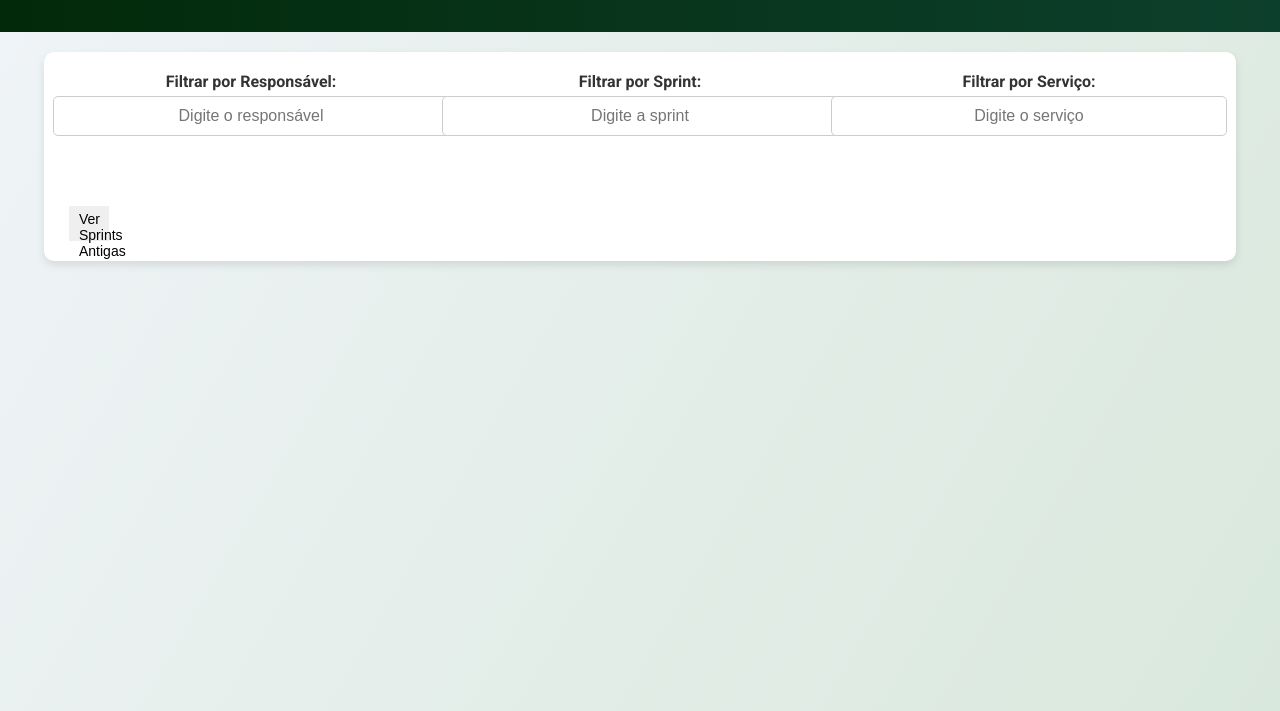
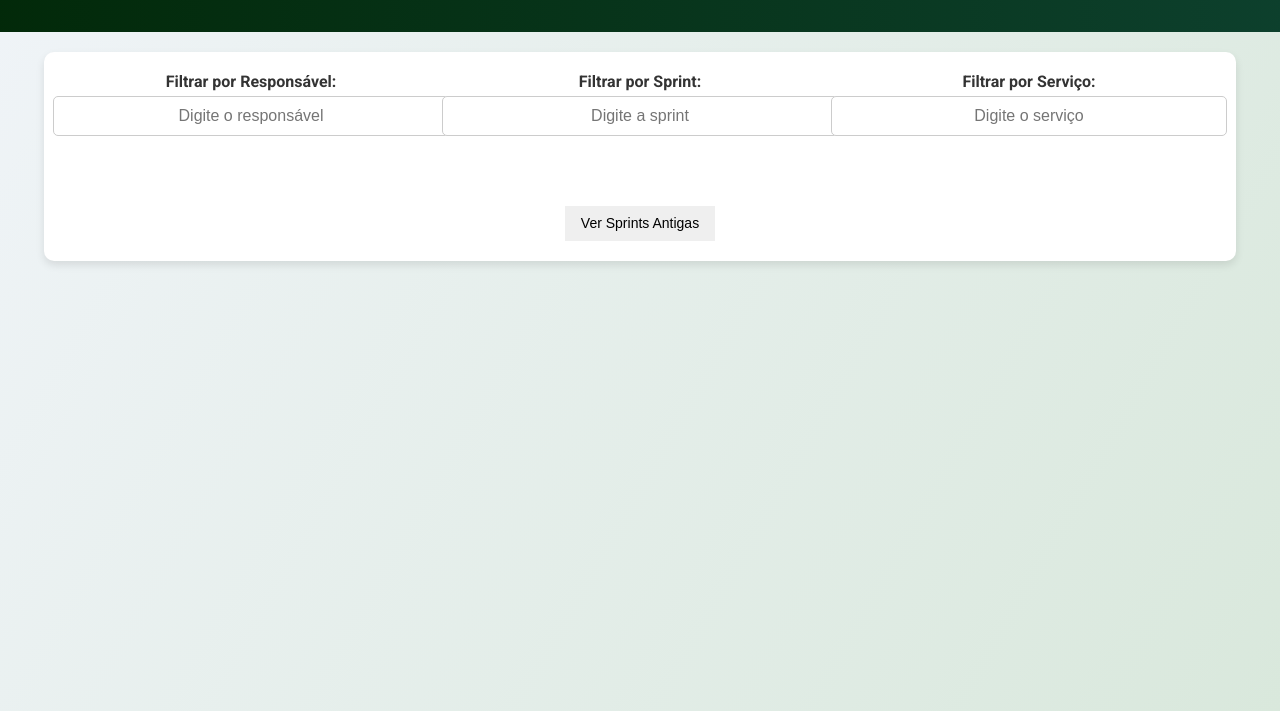
Before and after one commit to PolyanaBatistaa/Chamados, a plain HTML site: page html/exibirext.html in a window 1280 px wide. Shown: the part 89-800 px from the top of the page. Drawn offline with Linux system fonts and the light colour scheme; no server answers.

Commit message:
Update exibir.css

```diff
--- a/css/exibir.css
+++ b/css/exibir.css
@@ -54,7 +54,7 @@ body {
 /* Área principal */
 .main-content {
     width: 90%;
-    max-width: 1200px;
+    max-width: 1600px;
     margin: 20px auto;
     display: flex;
     flex-direction: column;
@@ -150,6 +150,10 @@ button:hover {
 button:nth-child(1):hover {
     background-color: #0056b3;
 }
+
+button:nth-child(2):hover {
+    background-color: #a71d2a;
+}
 .card {
 			font-size: 1.2em;
 			text-align: center;
@@ -171,7 +175,33 @@ button:nth-child(1):hover {
         }
 
         .card a:hover {
-            color: #0c442c;
-button:nth-child(2):hover {
+		color: #0c442c; }
+
+
+/* Botão para visualizar sprints antigas */
+
+.view-sprint-button {
+	  padding: 5px 10px;
+    border: none;
+    border-radius: 0px;
+    font-size: 14px;
+    cursor: pointer;
+    margin: 0 5px;
+    transition: background-color 0.3s ease;
+    height: 35px;
+    width: 150px;
+	 margin-left: auto;
+    margin-right: auto;
+}
+
+
+.view-sprint-button:hover {
+    background-color: #e0e0e0;
+}
+
+.view-sprint-button:nth-child(1):hover {
+    background-color: #0056b3;
+}
+
+.view-sprint-button:nth-child(2):hover {
     background-color: #a71d2a;
-}
```
